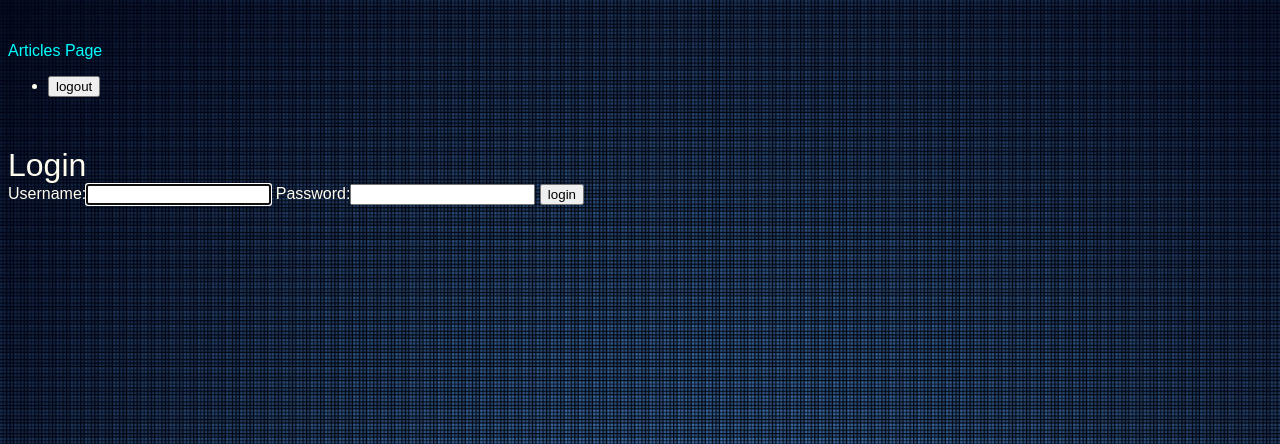
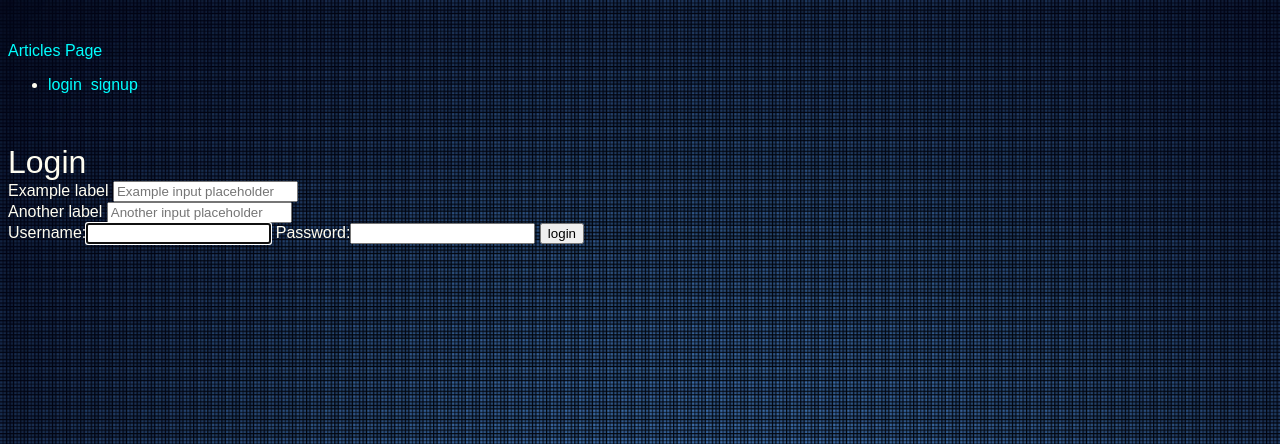
Before and after one commit to nar3/test, a Django app: page /accounts/login/ in a window 1280 px wide. Shown: the top 444 px of the page. Run offline with Django 3.2, Linux system fonts and the light colour scheme.

Commit message:
part 10
-add author to models
-logout & create article when user is authenticated
-login & signup when user is loged out

```diff
--- a/django project/market/accounts/templates/login.html
+++ b/django project/market/accounts/templates/login.html
@@ -4,6 +4,14 @@
 <h1>Login</h1>
 <form class="login-form" action="{% url 'accounts_url_app:login_redirect' %}" method="POST">
     {% csrf_token %}
+    <div class="mb-3">
+        <label for="formGroupExampleInput" class="form-label">Example label</label>
+        <input type="text" class="form-control" id="formGroupExampleInput" placeholder="Example input placeholder">
+      </div>
+      <div class="mb-3">
+        <label for="formGroupExampleInput2" class="form-label">Another label</label>
+        <input type="text" class="form-control" id="formGroupExampleInput2" placeholder="Another input placeholder">
+      </div>
         {% if request.GET.next %}
             <input type="hidden" name="next_key" value="{{request.GET.next}}" >
         {% endif %}
--- a/django project/market/articles/models.py
+++ b/django project/market/articles/models.py
@@ -1,5 +1,6 @@
 from django.db import models
 from django.db.models.fields import BLANK_CHOICE_DASH
+from django.contrib.auth.models import User
 
 
 class Artic(models.Model):
@@ -8,6 +9,7 @@ class Artic(models.Model):
     body = models.TextField()
     date = models.DateTimeField(auto_now_add=True)
     image = models.ImageField(default="default.png", blank=True)
+    author = models.ForeignKey(User, default=None, on_delete=models.CASCADE)
 
     def __str__(self):
         return self.title
--- a/django project/market/articles/templates/articlehome.html
+++ b/django project/market/articles/templates/articlehome.html
@@ -15,6 +15,7 @@ Articles Home title
         {%else%}
             <p>{{i.body}}</p>
         {%endif%}
+        <h5>{{i.author.username}}</h5>
         <h6><p>{{i.date}}</p></h6>
     {%endfor%}
 </div>
--- a/django project/market/articles/views.py
+++ b/django project/market/articles/views.py
@@ -15,7 +15,9 @@ def create_article(request):
     if request.method == "POST":
         create_article_forms = form.Creat_Article_form(request.POST, request.FILES)
         if create_article_forms.is_valid:
-            create_article_forms.save()
+            author_var = create_article_forms.save(commit=False)
+            author_var.author = request.user
+            author_var.save()
             return redirect("articles_urls_app:articles_home_page_redirect")
     else:
         create_article_forms = form.Creat_Article_form()
--- a/django project/market/template/base.html
+++ b/django project/market/template/base.html
@@ -12,16 +12,27 @@
     </head>
 
     <body>
+        <header>
                 <p> </p>
             <a href="{% url 'articles_urls_app:articles_home_page_redirect' %}">Articles Page</a>
             <nav>
                 <ul>
+                    {% if user.is_authenticated %}
                         <li>
+                            <a href="{% url 'articles_urls_app:article_create' %}">create article </a>
                             <form class="logout_html" action="{% url 'accounts_url_app:logout_redirect' %}" method="POST">
                                 {% csrf_token %}
                                 <button type="submit">logout</button>
                             </form>
                         </li>
+
+                    {% else %}
+                        <li>
+                            <a href="{% url 'accounts_url_app:login_redirect' %}">login </a>
+
+                            <a href="{% url 'accounts_url_app:signup_redirect' %}">signup</a>
+                        </li>
+                    {% endif %}
                 </ul>
             </nav>
             <p> </p>
@@ -30,5 +41,6 @@
 
                 {% endblock %}
             </div>
+        </header>
     </body>
 </html>
```
Also changed, not shown: django project/market/articles/migrations/0007_artic_author.py (added), django project/market/db.sqlite3, django project/market/mediabox/c4caf3400f5d578b65cb287cd36ac42c_1_hUlyNCK.jpg (added). Lines whose indentation alone changed are shown as unchanged.
